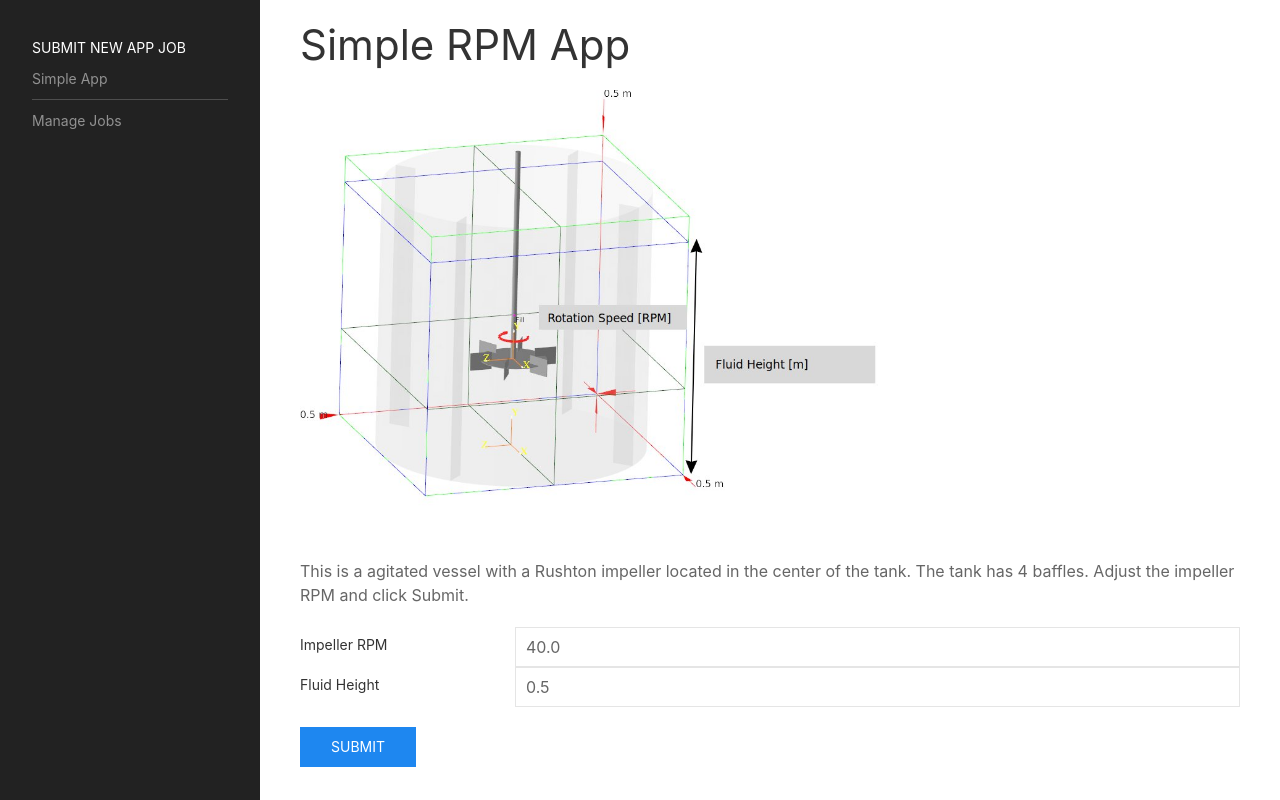
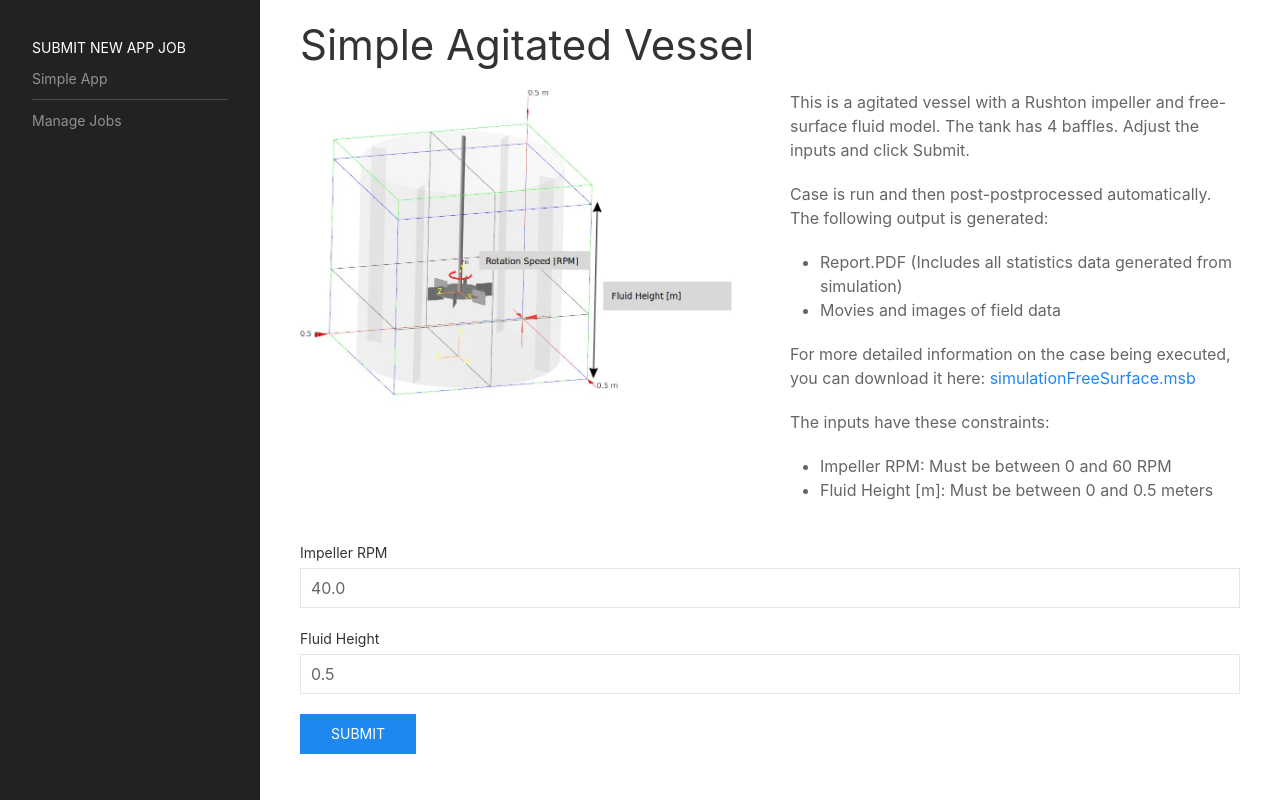
Before and after one commit to mstarcfd/webapp-example, a Flask app: page /mstarapp/simple in a window 1280 px wide. Run offline with Flask 3, Linux system fonts and the light colour scheme; some libraries are stand-ins or nearby versions.

Commit message:
fix on_error handler, fix errors on files template, more explanation and layout on form

```diff
--- a/project/config.py
+++ b/project/config.py
@@ -12,7 +12,7 @@ class BaseConfig:
 
     #CELERY_TASK_ALWAYS_EAGER=True
     CELERY_BROKER_URL = os.environ.get("CELERY_BROKER_URL", "redis://127.0.0.1:6379/0")              # new
-    CELERY_broker_pool_limit = 100
+    CELERY_broker_pool_limit = 0
     CELERY_RESULT_BACKEND = os.environ.get("CELERY_RESULT_BACKEND", "redis://127.0.0.1:6379/0")      # new
     CELERY_ROUTES = {
         "project.mstarapps.tasks.gpu_Test": { "queue": "gpu" }
--- a/project/mstarapps/tasks.py
+++ b/project/mstarapps/tasks.py
@@ -24,9 +24,11 @@ mstar.Initialize()
 
 def delaySimpleRpmJob(id: int, rpm: float, fluidHeight: float):
 
-	chain(prepare_simpleRpmJob.s(id, rpm, fluidHeight).on_error(setJobStatusTaskOnError.s(id, JobStatus.Error.value)),
-			gpu_RunCase.s(id).set(queue="gpu").set(immutable=True).on_error(setJobStatusTaskOnError.s(id, JobStatus.Error.value)),
-			gpu_RunPostLast.s(id).set(queue="gpu").set(immutable=True).on_error(setJobStatusTaskOnError.s(id, JobStatus.Error.value)),
+	onerr = onErrSig(id)
+
+	chain(prepare_simpleRpmJob.s(id, rpm, fluidHeight).on_error(onerr),
+			gpu_RunCase.s(id).set(queue="gpu").set(immutable=True).on_error(onerr),
+			gpu_RunPostLast.s(id).set(queue="gpu").set(immutable=True).on_error(onerr),
 			setJobStatusTask.s(id, JobStatus.Completed.value).set(immutable=True)
 			).delay()
 
@@ -52,12 +54,23 @@ def setJobStatusTask(id: int, status: int):
 	setJobStatus(id, JobStatus(status) )
 
 @celery.task()
-def setJobStatusTaskOnError(id: int, status: int, request, exc, traceback):
+def setJobStatusTaskOnError(request, exc, traceback, id=-1, status=JobStatus.Error.value):
+
+	try:
+		casePath = os.path.join(output_dir, str(id))
+		if os.path.isdir(casePath):
+			with open(os.path.join(casePath, "internal-errs.txt"), 'a') as fh:
+				print('--\n\n{0} {1} {2}'.format(request.id, exc, traceback), file=fh)
+	except:
+		pass
+
 	setJobStatus(id, JobStatus(status) )
+
+def onErrSig(id):
+	return setJobStatusTaskOnError.s(id=id, status=JobStatus.Error.value)
 
 @celery.task()
 def prepare_simpleRpmJob(id: int, rpm: float, fluidHeight: float):
-
 	job = db.session.query(AppJob).get(id)
 	if job is None:
 		raise ValueError("Job not found: {0}".format(id))
@@ -140,6 +153,8 @@ def gpu_RunPostLast(job_id):
 
 	# Todo - redirect log to file
 	# Todo - capture errors?
+	import matplotlib
+	matplotlib.use("Agg")
 	casePath = os.path.join(output_dir, str(job_id))
 	from mstarpypost.batch_post import CreateAllBatchConfig, run_post
 	conf = CreateAllBatchConfig(casePath,
--- a/project/mstarapps/templates/_formhelpers.html
+++ b/project/mstarapps/templates/_formhelpers.html
@@ -1,5 +1,8 @@
 
 {% macro render_field(field) %}
+
+<div class="uk-margin">
+
 <div>
     <label class="uk-form-label">{{ field.label }}</label>
 </div>
@@ -18,4 +21,6 @@
     {% endif %}
 </div>
 
+</div>
+
 {% endmacro %}
--- a/project/mstarapps/templates/simpleRpmForm.html
+++ b/project/mstarapps/templates/simpleRpmForm.html
@@ -1,15 +1,42 @@
 {% extends "base.html" %}
 {% block body %}
 
-<h1 class="uk-margin-top">Simple RPM App</h1>
+<h1 class="uk-margin-top">Simple Agitated Vessel</h1>
+
+<div class="uk-child-width-expand@s" uk-grid>
+    <div>
+        <img src="{{ url_for('static', filename='img/simpleRpmApp.jpg') }}" width="600px" height="auto">
+    </div>
+    <div>
+
+        <p>This is a agitated vessel with a Rushton impeller and free-surface fluid model.
+            The tank has 4 baffles. Adjust the inputs and click Submit.</p>
+
+        <p>Case is run and then post-postprocessed automatically. The following output is generated:</p>
+
+        <ul>
+            <li>Report.PDF (Includes all statistics data generated from simulation)</li>
+            <li>Movies and images of field data</li>
+        </ul>
+
+        <p>For more detailed information on the case being executed, you can download it here:
+            <a href="{{ url_for('mstarapp.downloadInputFile', filename='simpleRpmApp/simulationFreeSurface.msb') }}">simulationFreeSurface.msb</a></p>
 
 
-<img src="{{ url_for('static', filename='img/simpleRpmApp.jpg') }}" width="600px" height="auto">
+        <p>The inputs have these constraints:
+            <ul>
+                <li>Impeller RPM: Must be between 0 and 60 RPM</li>
+                <li>Fluid Height [m]: Must be between 0 and 0.5 meters</li>
+            </ul>
+        </p>
 
-<p>This is a agitated vessel with a Rushton impeller located in the center of the tank. The tank has 4 baffles. Adjust the impeller RPM and click Submit.</p>
+    </div>
+</div>
+
+
 
 {% from "_formhelpers.html" import render_field %}
-<form method="POST" action="{{ url_for('mstarapp.simpleRpmForm') }}" class="uk-form-horizontal">
+<form method="POST" action="{{ url_for('mstarapp.simpleRpmForm') }}" class="uk-form-stacked">
     {{ form.csrf_token }}
     {% if form.csrf_token.errors %}
     <div class="uk-danger">You have submitted an invalid CSRF token</div>
--- a/project/mstarapps/templates/simpleRpmJobDetailBase.html
+++ b/project/mstarapps/templates/simpleRpmJobDetailBase.html
@@ -2,7 +2,7 @@
 {% block body %}
 
 <div>
-    <h3>{{ job.app_name }}: {{ job.id }}</h3>
+    <h1>{{ job.app_name }}: {{ job.id }}</h1>
     <ul class="uk-list uk-list-disc">
         <li>ID: {{ job.id }}</li>
         <li>Name: {{ job.app_name }}</li>
--- a/project/mstarapps/templates/simpleRpmJobDetailFiles.html
+++ b/project/mstarapps/templates/simpleRpmJobDetailFiles.html
@@ -13,10 +13,11 @@
     <tbody>
         {% for fileGroupName, fileList in files.items() %}
         <tr>
-            <td><span uk-icon="icon: folder" class="uk-margin-small-right"></span>{{fileGroupName}}/</td>
+            <td><span uk-icon="icon: folder" class="uk-margin-small-right"></span>{{ fileGroupName }}/</td>
             <td></td>
             <td></td>
         </tr>
+        {% if fileList is sequence %}
         {% for f in fileList %}
         <tr >
             <td></td>
@@ -24,6 +25,7 @@
             <td class="uk-text-meta">{{ f.size | human_bytes }}</td>
         </tr>
         {% endfor %}
+        {% endif %}
         {% endfor %}
     </tbody>
 </table>
--- a/project/mstarapps/views.py
+++ b/project/mstarapps/views.py
@@ -13,6 +13,7 @@ from sqlalchemy import desc
 
 
 output_dir = "/home/kevin/w/mstar-webapp2/data-output"
+input_dir = "/home/kevin/w/mstar-webapp2/data-input"
 
 @app_blueprint.route('/simple', methods=['GET', 'POST'])
 def simpleRpmForm():
@@ -27,10 +28,15 @@ def simpleRpmForm():
 
             jobid = job.id
         except Exception as e:
+            jobid = -1
             db.session.rollback()
             raise
 
-        delaySimpleRpmJob(jobid, form.rpm.data, form.fluid_height.data)
+        if jobid > 0:
+            delaySimpleRpmJob(jobid, form.rpm.data, form.fluid_height.data)
+            return redirect(url_for('mstarapp.simpleRpmAppGetDetailPlots', job_id=jobid))
+        else:
+            flash("Job submittal failed")
 
         return redirect(url_for("mstarapp.manage_jobs"))
     return render_template("simpleRpmForm.html", form=form)
@@ -222,6 +228,11 @@ def downloadFile(filename):
     return send_from_directory(output_dir,
                                filename, as_attachment=False)
 
+@app_blueprint.route('/download_inputs/<path:filename>', methods=['GET'])
+def downloadInputFile(filename):
+    return send_from_directory(input_dir,
+                               filename, as_attachment=False)
+
 @app_blueprint.errorhandler(404)
 def page_not_found(e):
     # note that we set the 404 status explicitly
```
